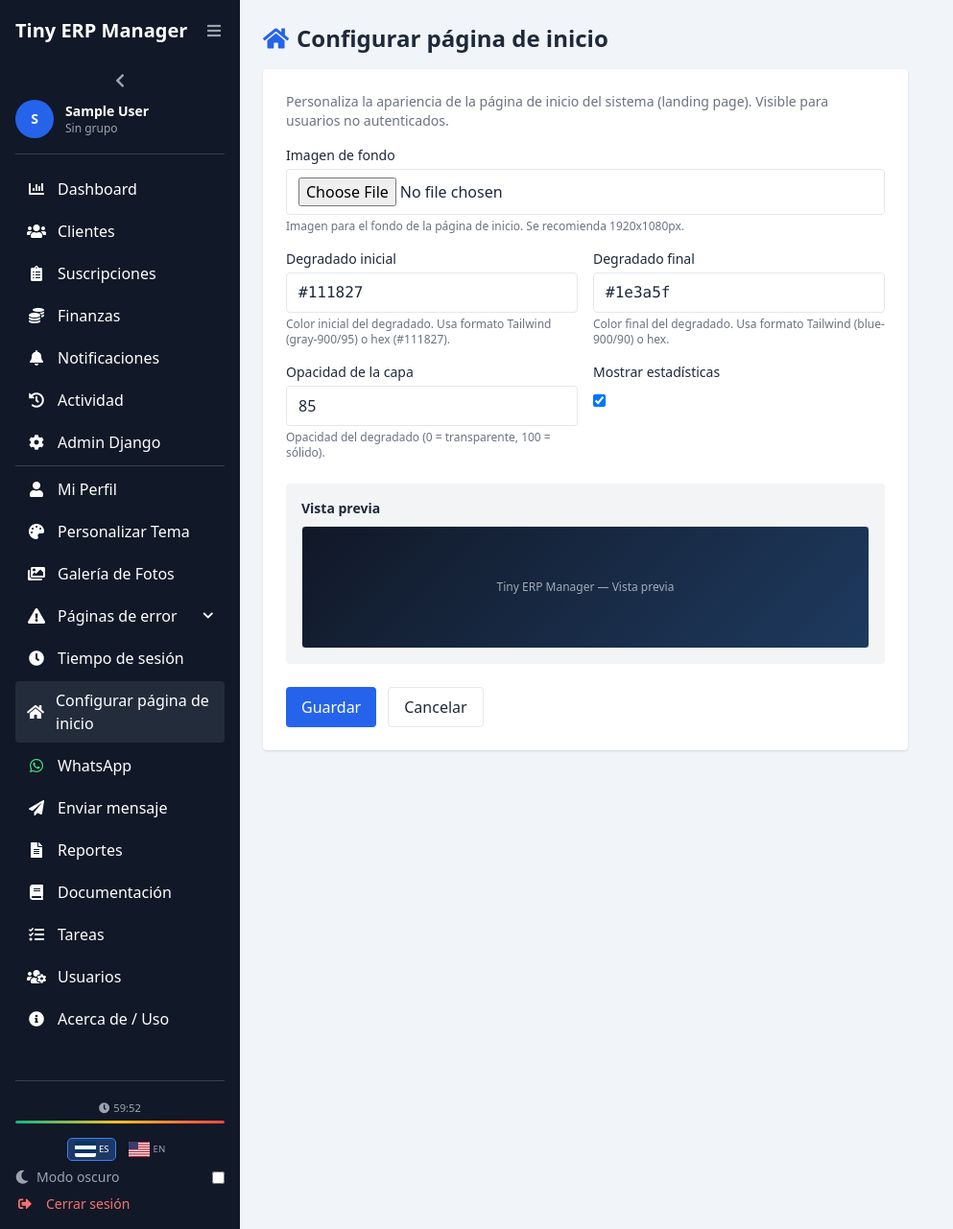
After one commit to JoseAngelAz/IPTV-MANAGER, a Django app: page /accounts/landing-page-config/ in a window 1280 px wide. The commit adds this page. Shown: the whole page at 96% size, without its empty margins (0-993 px from the left). Run offline with Django 5.2, Linux system fonts and the light colour scheme; the visitor is signed in with stand-in values (Sample User, id 1); data comes from the database, SQL or seed files in the repository; some libraries are stand-ins or nearby versions.

Commit message:
feat: update landing page + add LandingPageConfig for background customization
- home.html: generic ERP description (removed IPTV-centric wording)
- home.html: dynamic background from LandingPageConfig (image + gradient + opacity)
- home.html: conditional stats display
- New LandingPageConfig model (singleton): background_image, gradient_from/to, overlay_opacity, show_stats
- LandingPageConfigForm with live preview via JS
- landing_page_config_view for superusers/gerentes
- Sidebar link for privileged users
- Context processor injects landing_config globally
- Admin registration with image preview
- Bilingual translation keys
- Migration 0013
- All 78 tests pass

```diff
--- a/iptv_manager/apps/accounts/context_processors.py
+++ b/iptv_manager/apps/accounts/context_processors.py
@@ -1,4 +1,4 @@
-from .models import ThemeSettings, SessionConfig
+from .models import ThemeSettings, SessionConfig, LandingPageConfig
 
 _TRANSLATIONS = {
     'es': {
@@ -158,6 +158,11 @@ _TRANSLATIONS = {
         'buscar_por_nombre_telefono': 'Buscar por nombre o teléfono...',
         'datos_adicionales': 'Datos adicionales',
         'informacion_basica': 'Información básica',
+        'configuracion_landing_page': 'Configurar página de inicio',
+        'configuracion_landing_page_desc': 'Personaliza la apariencia de la página de inicio del sistema (landing page). Visible para usuarios no autenticados.',
+        'imagen_actual': 'Imagen actual.',
+        'vista_previa': 'Vista previa',
+        'tiny_erp_manager_preview': 'Tiny ERP Manager — Vista previa',
         'dispositivo': 'Dispositivo',
         'acciones': 'Acciones',
         'ver': 'Ver',
@@ -634,6 +639,11 @@ _TRANSLATIONS = {
         'buscar_por_nombre_telefono': 'Search by name or phone...',
         'datos_adicionales': 'Additional Data',
         'informacion_basica': 'Basic Information',
+        'configuracion_landing_page': 'Landing Page Settings',
+        'configuracion_landing_page_desc': 'Customize the appearance of the system landing page. Visible to unauthenticated users.',
+        'imagen_actual': 'Current image.',
+        'vista_previa': 'Preview',
+        'tiny_erp_manager_preview': 'Tiny ERP Manager — Preview',
         'dispositivo': 'Device',
         'acciones': 'Actions',
         'ver': 'View',
@@ -1002,6 +1012,11 @@ def theme_context(request):
             ctx['session_timeout_minutes'] = cfg.timeout_minutes
         except Exception:
             pass
+        try:
+            landing = LandingPageConfig.get_config()
+            ctx['landing_config'] = landing
+        except Exception:
+            pass
 
     lang = getattr(request, 'session', None) and request.session.get('django_language', None) or 'es'
     if lang not in _TRANSLATIONS:
--- a/iptv_manager/apps/accounts/forms.py
+++ b/iptv_manager/apps/accounts/forms.py
@@ -1,6 +1,6 @@
 from django import forms
 from django.contrib.auth.forms import AuthenticationForm
-from .models import User, ThemeSettings, CustomPreset, SessionConfig, Tarea, RecordatorioTemplate
+from .models import User, ThemeSettings, CustomPreset, SessionConfig, LandingPageConfig, Tarea, RecordatorioTemplate
 
 
 class LoginForm(AuthenticationForm):
@@ -87,6 +87,23 @@ class SessionConfigForm(forms.ModelForm):
         labels = {'timeout_minutes': 'Tiempo de sesión (minutos)'}
 
 
+class LandingPageConfigForm(forms.ModelForm):
+    class Meta:
+        model = LandingPageConfig
+        fields = ('background_image', 'gradient_from', 'gradient_to', 'overlay_opacity', 'show_stats')
+        widgets = {
+            'background_image': forms.FileInput(attrs={'class': 'w-full px-3 py-2 border rounded dark:bg-gray-700 dark:text-white'}),
+            'gradient_from': forms.TextInput(attrs={'class': 'w-full px-3 py-2 border rounded dark:bg-gray-700 dark:text-white font-mono', 'placeholder': 'gray-900/95 o #111827'}),
+            'gradient_to': forms.TextInput(attrs={'class': 'w-full px-3 py-2 border rounded dark:bg-gray-700 dark:text-white font-mono', 'placeholder': 'blue-900/90 o #1e3a5f'}),
+            'overlay_opacity': forms.NumberInput(attrs={'class': 'w-full px-3 py-2 border rounded dark:bg-gray-700 dark:text-white', 'min': 0, 'max': 100}),
+        }
+        help_texts = {
+            'gradient_from': 'Color inicial del degradado. Usa formato Tailwind (gray-900/95) o hex (#111827).',
+            'gradient_to': 'Color final del degradado. Usa formato Tailwind (blue-900/90) o hex.',
+            'overlay_opacity': 'Opacidad del degradado (0 = transparente, 100 = sólido).',
+        }
+
+
 class TareaForm(forms.ModelForm):
     class Meta:
         model = Tarea
--- a/iptv_manager/apps/accounts/urls.py
+++ b/iptv_manager/apps/accounts/urls.py
@@ -17,6 +17,7 @@ urlpatterns = [
     path('error-page-500-settings/', views.error_page_500_settings_view, name='error_page_500_settings'),
     path('error-page-500-settings/preview/', views.error_page_500_preview, name='error_page_500_preview'),
     path('session-config/', views.session_config_view, name='session_config'),
+    path('landing-page-config/', views.landing_page_config_view, name='landing_page_config'),
     path('extend-session/', views.extend_session, name='extend_session'),
     path('usuarios/', views.user_list_view, name='user_list'),
     path('tareas/', views.todo_list, name='todo_list'),
--- a/iptv_manager/apps/accounts/views.py
+++ b/iptv_manager/apps/accounts/views.py
@@ -10,8 +10,8 @@ from django.db.models import Count, Sum
 from django.contrib import messages
 from django.core.paginator import Paginator
 from django.http import JsonResponse, HttpResponseNotAllowed
-from .forms import LoginForm, ProfileForm, ThemeForm, CustomPresetForm, SessionConfigForm, TareaForm, RecordatorioTemplateForm
-from .models import ThemeSettings, UserActivityLog, CustomPreset, ErrorPageSettings, SessionConfig, WhatsAppConfig, RecordatorioTemplate, log_user_action, Tarea, User
+from .forms import LoginForm, ProfileForm, ThemeForm, CustomPresetForm, SessionConfigForm, LandingPageConfigForm, TareaForm, RecordatorioTemplateForm
+from .models import ThemeSettings, UserActivityLog, CustomPreset, ErrorPageSettings, SessionConfig, LandingPageConfig, WhatsAppConfig, RecordatorioTemplate, log_user_action, Tarea, User
 from apps.clients.models import Cliente
 from apps.subscriptions.models import Suscripcion, Plan
 from apps.finance.models import MovimientoFinanciero
@@ -269,6 +269,26 @@ def session_config_view(request):
     else:
         form = SessionConfigForm(instance=config)
     return render(request, 'accounts/session_config.html', {'form': form, 'config': config})
+
+
+@login_required
+def landing_page_config_view(request):
+    if not (request.user.is_superuser or request.user.groups.filter(name__in=['Gerente', 'Superadmin']).exists()):
+        messages.error(request, 'Solo administradores y gerentes pueden configurar la página de inicio.')
+        return redirect('dashboard')
+    config = LandingPageConfig.get_config()
+    if request.method == 'POST':
+        form = LandingPageConfigForm(request.POST, request.FILES, instance=config)
+        if form.is_valid():
+            form.save()
+            log_user_action(request.user, 'update', 'LandingPageConfig', 'Configuración de landing page',
+                           details='Actualizó la configuración de la página de inicio',
+                           request=request)
+            messages.success(request, 'Configuración de página de inicio actualizada.')
+            return redirect('landing_page_config')
+    else:
+        form = LandingPageConfigForm(instance=config)
+    return render(request, 'accounts/landing_page_config.html', {'form': form, 'config': config})
 
 
 @login_required
--- /dev/null
+++ b/iptv_manager/templates/accounts/landing_page_config.html
@@ -0,0 +1,80 @@
+{% extends 'base.html' %}
+{% block title %} — {{ tr.configuracion_landing_page }}{% endblock %}
+{% block content %}
+<h2 class="text-2xl font-bold mb-4"><i class="fas fa-home text-blue-600 mr-2"></i>{{ tr.configuracion_landing_page }}</h2>
+
+<div class="max-w-2xl bg-white dark:bg-gray-800 p-6 rounded shadow">
+    <p class="text-sm text-gray-500 dark:text-gray-400 mb-4">{{ tr.configuracion_landing_page_desc }}</p>
+    <form method="post" enctype="multipart/form-data">
+        {% csrf_token %}
+
+        <div class="mb-4">
+            <label class="block text-sm font-medium mb-1">{{ form.background_image.label }}</label>
+            {{ form.background_image }}
+            {% if config.background_image %}
+            <div class="mt-2">
+                <img src="{{ config.background_image.url }}" class="max-h-32 rounded border dark:border-gray-600">
+                <p class="text-xs text-gray-500 mt-1">{{ tr.imagen_actual }}</p>
+            </div>
+            {% endif %}
+            <p class="text-xs text-gray-500 mt-1">{{ form.background_image.help_text }}</p>
+        </div>
+
+        <div class="grid grid-cols-1 md:grid-cols-2 gap-4 mb-4">
+            <div>
+                <label class="block text-sm font-medium mb-1">{{ form.gradient_from.label }}</label>
+                {{ form.gradient_from }}
+                <p class="text-xs text-gray-500 mt-1">{{ form.gradient_from.help_text }}</p>
+            </div>
+            <div>
+                <label class="block text-sm font-medium mb-1">{{ form.gradient_to.label }}</label>
+                {{ form.gradient_to }}
+                <p class="text-xs text-gray-500 mt-1">{{ form.gradient_to.help_text }}</p>
+            </div>
+        </div>
+
+        <div class="grid grid-cols-1 md:grid-cols-2 gap-4 mb-4">
+            <div>
+                <label class="block text-sm font-medium mb-1">{{ form.overlay_opacity.label }}</label>
+                {{ form.overlay_opacity }}
+                <p class="text-xs text-gray-500 mt-1">{{ form.overlay_opacity.help_text }}</p>
+            </div>
+            <div>
+                <label class="block text-sm font-medium mb-1">{{ form.show_stats.label }}</label>
+                <div class="mt-2">{{ form.show_stats }}</div>
+            </div>
+        </div>
+
+        <div class="mt-6 p-4 bg-gray-100 dark:bg-gray-700 rounded">
+            <p class="text-sm font-semibold mb-2">{{ tr.vista_previa }}</p>
+            <div class="relative h-32 rounded overflow-hidden border dark:border-gray-600" style="background: linear-gradient(135deg, var(--preview-from, #111827), var(--preview-to, #1e3a5f));">
+                <div class="absolute inset-0 flex items-center justify-center">
+                    <span class="text-white/60 text-xs">{{ tr.tiny_erp_manager_preview }}</span>
+                </div>
+            </div>
+        </div>
+
+        <div class="mt-6 flex space-x-3">
+            <button type="submit" class="bg-blue-600 text-white px-4 py-2 rounded hover:bg-blue-700">{{ tr.guardar }}</button>
+            <a href="{% url 'dashboard' %}" class="px-4 py-2 border rounded hover:bg-gray-100 dark:border-gray-600 dark:hover:bg-gray-700">{{ tr.cancelar }}</a>
+        </div>
+    </form>
+</div>
+
+<script>
+(function() {
+    const fromInput = document.getElementById('{{ form.gradient_from.id_for_label }}');
+    const toInput = document.getElementById('{{ form.gradient_to.id_for_label }}');
+    const preview = document.querySelector('.relative.h-32');
+    if (fromInput && toInput && preview) {
+        function updatePreview() {
+            preview.style.setProperty('--preview-from', fromInput.value || '#111827');
+            preview.style.setProperty('--preview-to', toInput.value || '#1e3a5f');
+        }
+        fromInput.addEventListener('input', updatePreview);
+        toInput.addEventListener('input', updatePreview);
+        updatePreview();
+    }
+})();
+</script>
+{% endblock %}
--- a/iptv_manager/templates/base.html
+++ b/iptv_manager/templates/base.html
@@ -241,6 +241,9 @@
             </div>
             <a href="{% url 'session_config' %}" class="flex items-center gap-3 px-3 py-2 rounded hover:bg-gray-700/50 {% if '/session-config' in request.path %}bg-gray-700/50{% endif %}">
                 <i class="fas fa-clock w-5 text-center"></i><span class="nav-label">{{ tr.tiempo_de_sesion }}</span>
+            </a>
+            <a href="{% url 'landing_page_config' %}" class="flex items-center gap-3 px-3 py-2 rounded hover:bg-gray-700/50 {% if '/landing-page-config' in request.path %}bg-gray-700/50{% endif %}">
+                <i class="fas fa-home w-5 text-center"></i><span class="nav-label">{{ tr.configuracion_landing_page }}</span>
             </a>
             <a href="{% url 'whatsapp_config' %}" class="flex items-center gap-3 px-3 py-2 rounded hover:bg-gray-700/50 {% if '/whatsapp' in request.path and not '/enviar-recordatorio' in request.path %}bg-gray-700/50{% endif %}">
                 <i class="fab fa-whatsapp w-5 text-center text-green-400"></i><span class="nav-label">{{ tr.whatsapp_config }}</span>
```
Also changed, not shown: iptv_manager/apps/accounts/admin.py (+14 -1 lines), iptv_manager/apps/accounts/models.py (+26 -0 lines), iptv_manager/templates/home.html (+13 -6 lines), iptv_manager/apps/accounts/migrations/0013_landingpageconfig.py (added).
